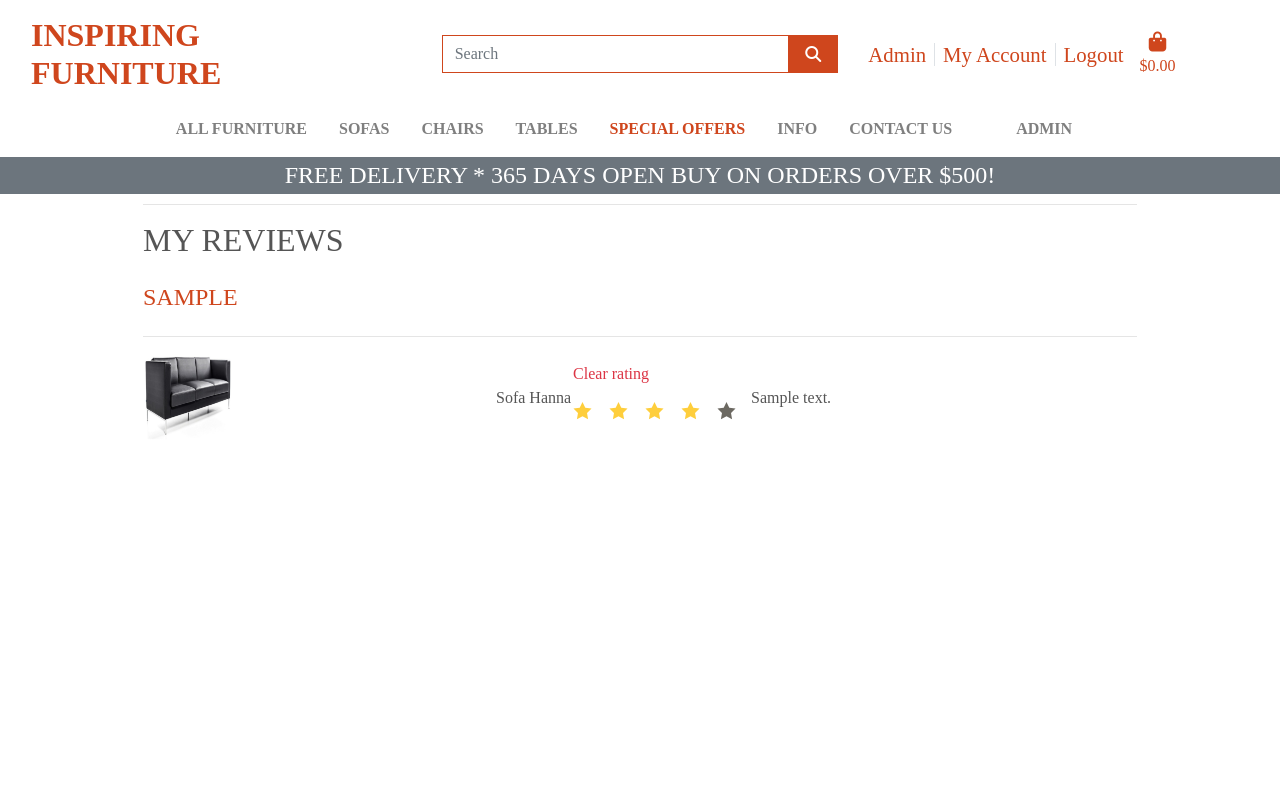
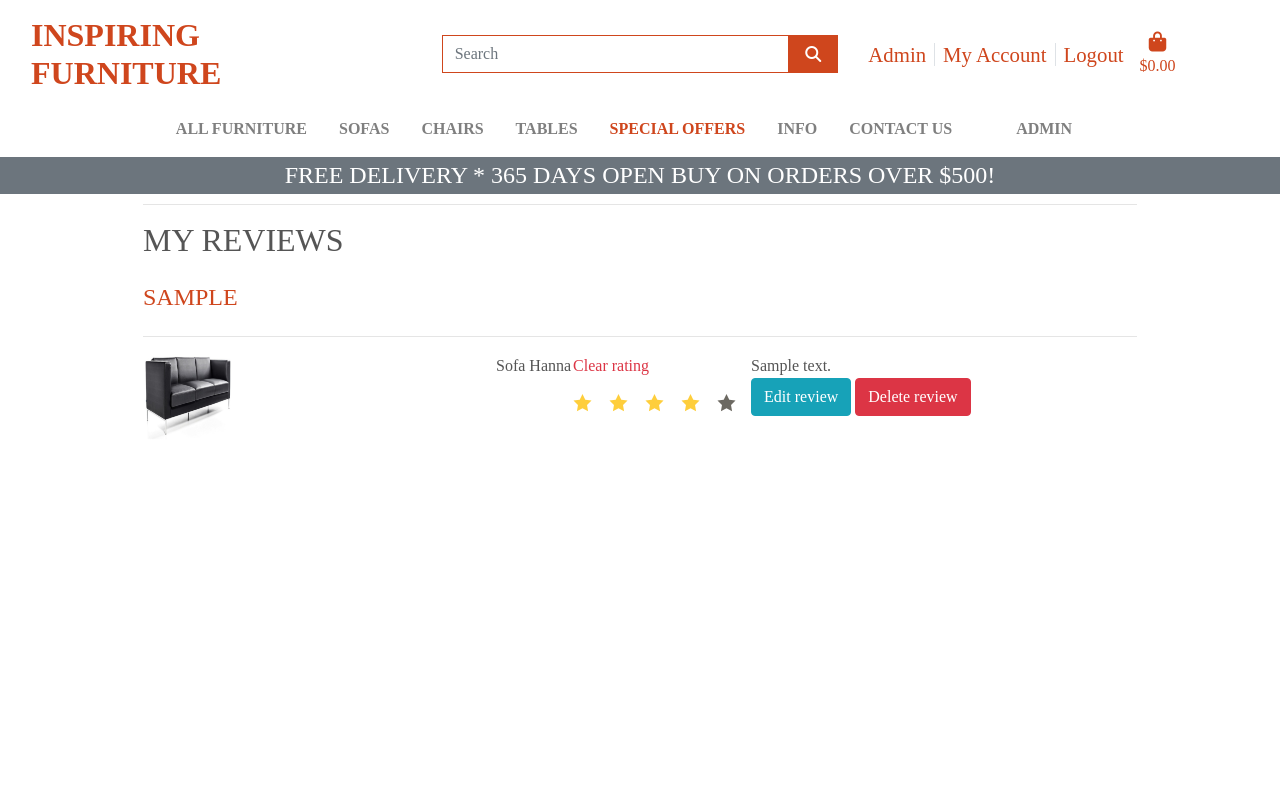
Before and after one commit to emusat2021/Inspiring-Furniture, a Django app: page /profiles/reviews/ in a window 1280 px wide. Run offline with Django 3.2, Linux system fonts and the light colour scheme; a user stored in the database is signed in; data comes from the database, SQL or seed files in the repository; tables that the repository leaves empty hold one stand-in row (values such as "Sample post"); parts of the project's set-up code (start-up, migrations or seed data) failed here and were passed over; some libraries are stand-ins or nearby versions.

Commit message:
Add edit review modals in review_list template

```diff
--- a/profiles/templates/profiles/review_list.html
+++ b/profiles/templates/profiles/review_list.html
@@ -35,13 +35,13 @@
                 <table>
                     {% for product_k, product_v in products.items %}
                         <tr>
-                            <td>
+                            <td style="vertical-align: top">
                                 <a href="{{ product_v.image.url }}" target="_blank">
                                     <img class="card-img-top img-fluid" style="width: 25%;" src="{{ product_v.image.url }}" alt="{{ product_v.name }}">
                                 </a>
                             </td>
-                            <td>{{ product_v.name }}</td>
-                            <td>
+                            <td style="vertical-align: top">{{ product_v.name }}</td>
+                            <td style="vertical-align: top">
                                 {% if product_v.rating == 0 %}
                                     <p>Rate this product</p>
                                     <a href="{% url 'edit_review' product_v.id %}?type=rating&number_of_stars=1">
@@ -77,15 +77,59 @@
                                             </svg>
                                     {% endfor %}
                                 {% endif %}
+                            </td>
+                            <td style="vertical-align: top">
+                                {{ product_v.review_text }}
+                                <br>
+                                {% if product_v.review_text|length == 0 %}
+                                    <button type="button" class="btn btn-info btn-small" data-toggle="modal" data-target="#editModal{{ product_v.id }}">
+                                        Write a review
+                                    </button>
+                                {% else %}
+                                    <button type="button" class="btn btn-info btn-small" data-toggle="modal" data-target="#editModal{{ product_v.id }}">
+                                        Edit review
+                                    </button>
+                                    <button type="button" class="btn btn-danger btn-small" data-toggle="modal" data-target="#editModal{{ product_v.id }}">
+                                        Delete review
+                                    </button>
+                                {% endif %}
 
                             </td>
-                            <td>{{ product_v.review_text }}</td>
                         </tr>
                     {% endfor %}
                 </table>
             </div>
         </div>
     </div>
+
+    {% for product_k, product_v in products.items %}
+        <!-- Edit review text Modal -->
+        <div class="modal fade" id="editModal{{ product_v.id }}" tabindex="-1" role="dialog" aria-labelledby="editModal{{ product_v.id }}Label" aria-hidden="true">
+            <div class="modal-dialog" role="document">
+                <div class="modal-content">
+                <div class="modal-header">
+                    <h5 class="modal-title" id="editModal{{ product_v.id }}Label">Edit review</h5>
+                    <button type="button" class="close" data-dismiss="modal" aria-label="Close">
+                    <span aria-hidden="true">&times;</span>
+                    </button>
+                </div>
+                <form name="review_form" action="#" method=""POST>
+                <div class="modal-body">
+
+                        <textarea cols="50" rows="7">{{ product_v.review_text }}</textarea>
+
+
+                </div>
+                <div class="modal-footer">
+                    <button type="button" class="btn btn-secondary" data-dismiss="modal">Cancel</button>
+                    <input type="submit" name="submit" value="Save" class="btn btn-info">
+                </div>
+                </form>
+                </div>
+            </div>
+            </div>
+    {% endfor %}
+
 {% endblock %}
 
 {% block postloadjs %}
```
